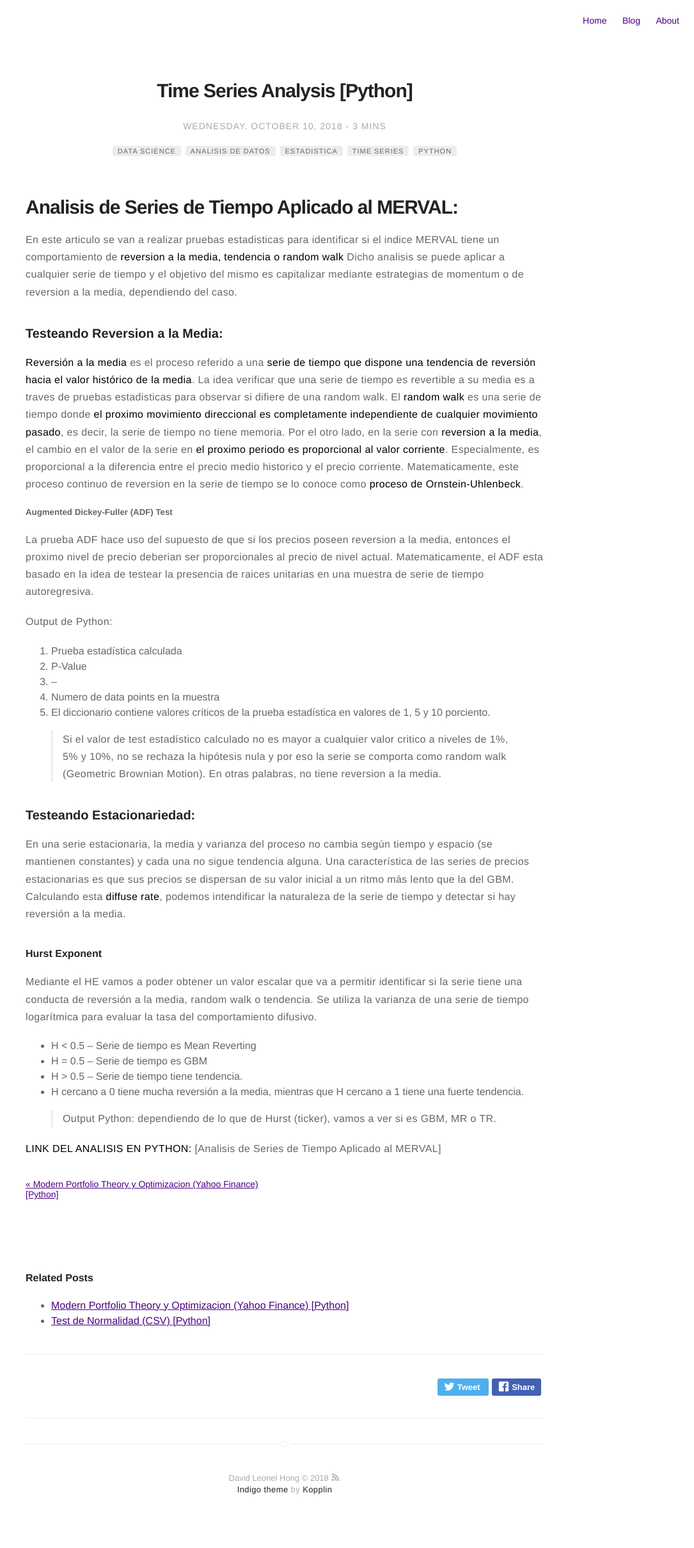
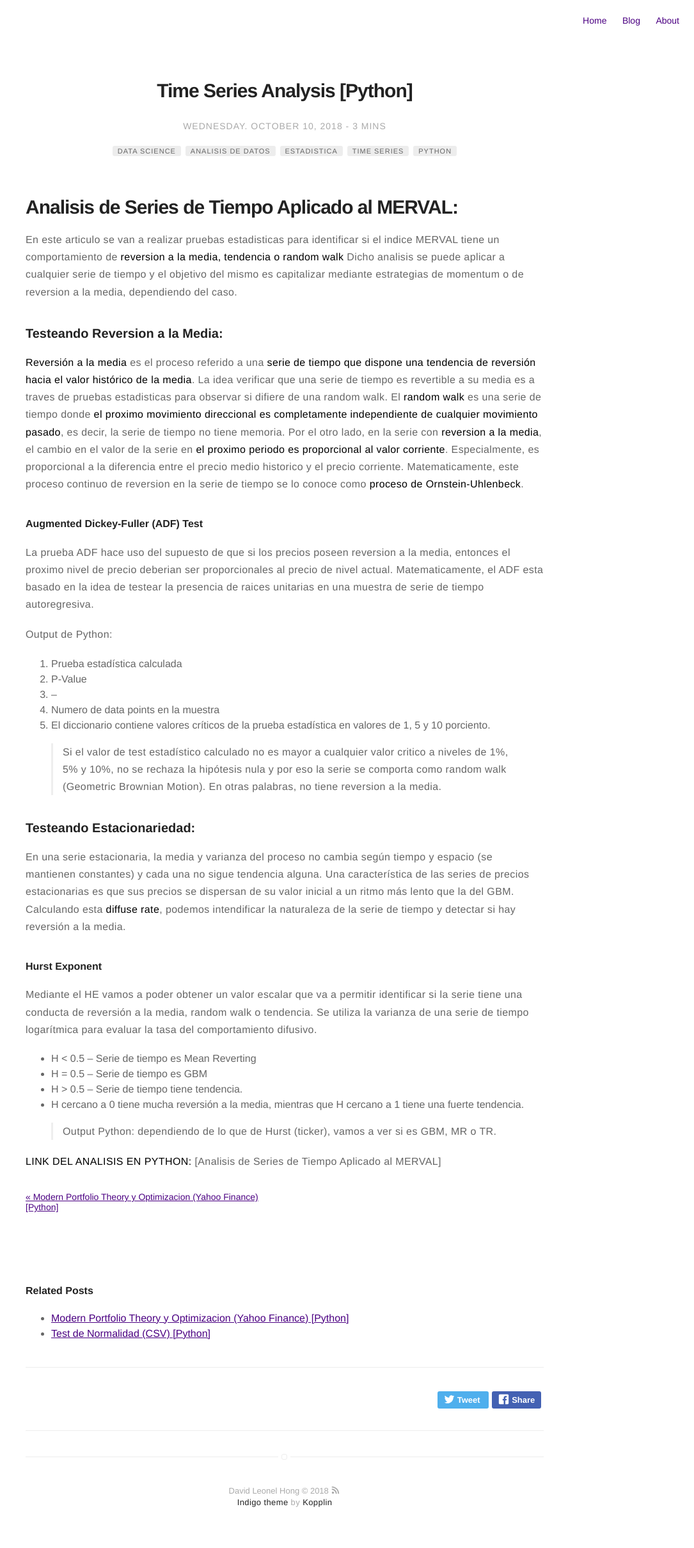
Before and after one commit to davidleonelhong/davidleonelhong.github.io, a Jekyll site: the page built from _posts/2018-10-10-Time-Series-Analysis.md, in a window 1280 px wide. Shown: the whole page at 64% size, without its empty margins (195-1280 px from the left). Built offline with Jekyll 4.4.1, drawn with Linux system fonts in a browser that asks for light colours; a script that is not in the unit is left out.

```diff
--- a/_posts/2018-10-10-Time-Series-Analysis.md
+++ b/_posts/2018-10-10-Time-Series-Analysis.md
@@ -20,7 +20,7 @@ En este articulo se van a realizar pruebas estadisticas para identificar si el i
 ### Testeando Reversion a la Media:
 **Reversión a la media** es el proceso referido a una **serie de tiempo que dispone una tendencia de reversión hacia el valor histórico de la media**. La idea verificar que una serie de tiempo es revertible a su media es a traves de pruebas estadisticas para observar si difiere de una random walk. El **random walk** es una serie de tiempo donde **el proximo movimiento direccional es completamente independiente de cualquier movimiento pasado**, es decir, la serie de tiempo no tiene memoria. Por el otro lado, en la serie con **reversion a la media**, el cambio en el valor de la serie en **el proximo periodo es proporcional al valor corriente**. Especialmente, es proporcional a la diferencia entre el precio medio historico y el precio corriente. Matematicamente, este proceso continuo de reversion en la serie de tiempo se lo conoce como **proceso de Ornstein-Uhlenbeck**.
 
-##### Augmented Dickey-Fuller (ADF) Test
+#### Augmented Dickey-Fuller (ADF) Test
 La prueba ADF hace uso del supuesto de que si los precios poseen reversion a la media, entonces el proximo nivel de precio deberian ser proporcionales al precio de nivel actual. Matematicamente, el ADF esta basado en la idea de testear la presencia de raices unitarias en una muestra de serie de tiempo autoregresiva.
 
 Output de Python:
```
